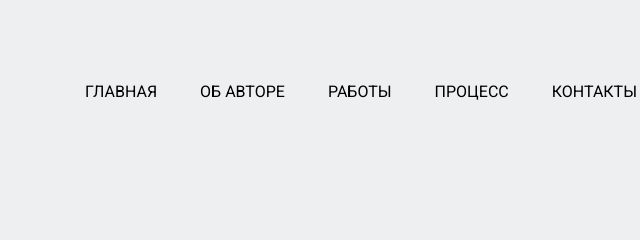
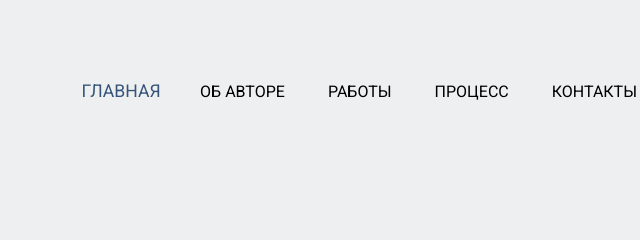
Before and after one commit to EugenRodin/lesson9, a plain HTML site: page index.html in a window 1280 px wide. In both pictures the pointer is over the item "ГЛАВНАЯ". Shown: the top 240 px of the page, 0-640 px from the left. Drawn offline with nearby package versions, Linux system fonts and the light colour scheme.

Commit message:
changed navbar

```diff
--- a/css/style.css
+++ b/css/style.css
@@ -90,9 +90,10 @@ a {
   display: block;
   transition: 0.1s;
 }
-/* .navbar__link :nth-child(1) {
+.navbar__items :hover {
+  color: var(--color-primary);
   scale: 1.1;
-} */
+}
 .header-content {
   width: 540px;
 }
@@ -170,6 +171,7 @@ a {
 }
 .video {
   align-items: center;
+  padding-bottom: 100px;
 }
 .video-iframe {
   width: 1110px;
```
